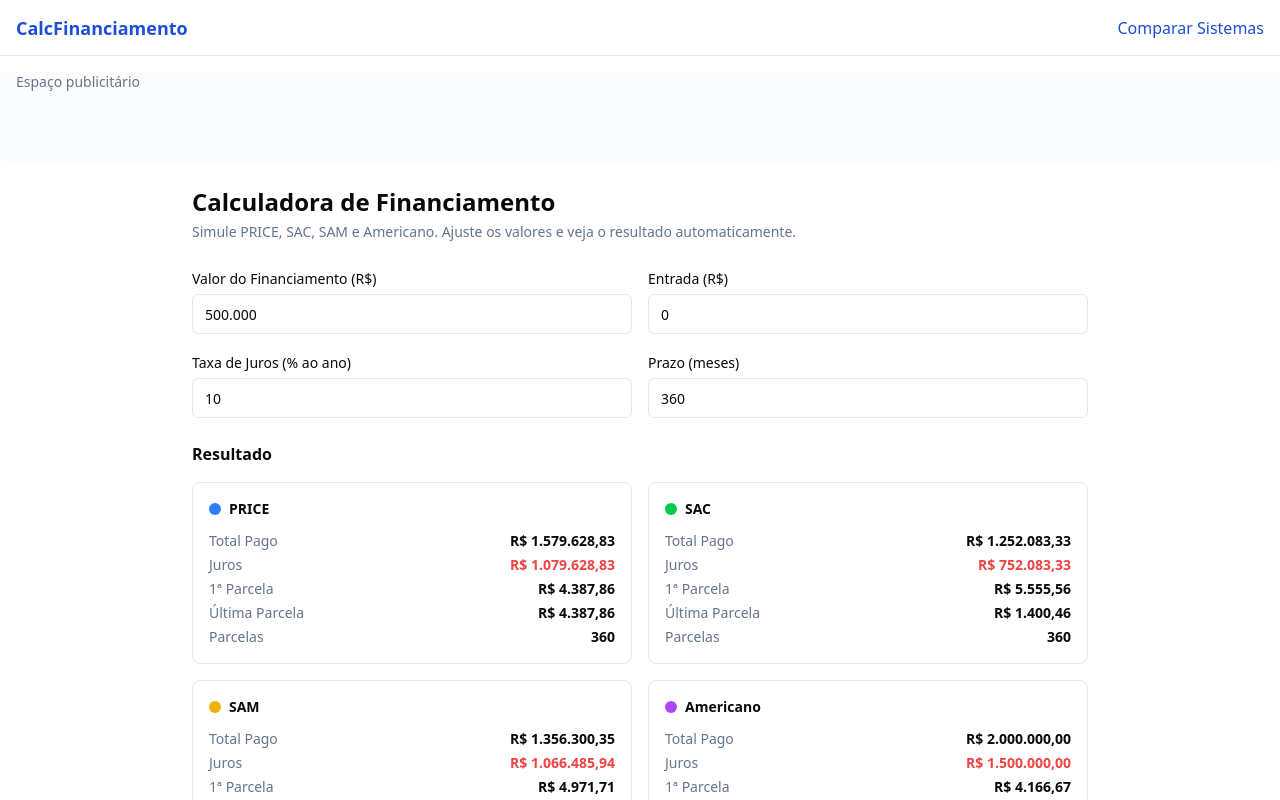
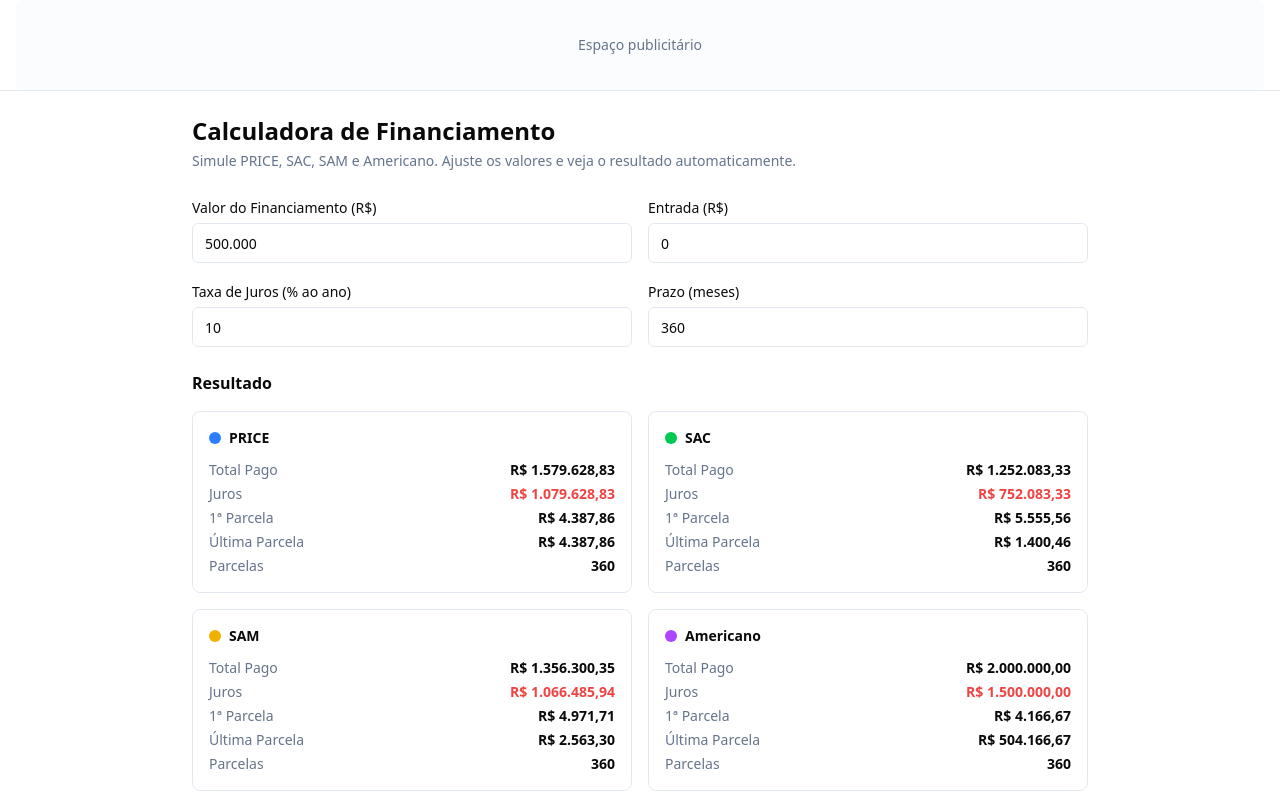
Before and after one commit to lucas-campagna/calculadora-financeira, a SvelteKit app: page / in a window 1280 px wide. Shown: the top 800 px of the page. Built offline with nearby package versions, Linux system fonts and the light colour scheme.

Commit message:
Replace header with AdSense block

```diff
--- a/src/routes/+layout.svelte
+++ b/src/routes/+layout.svelte
@@ -9,18 +9,11 @@
 <AdsenseScript />
 
 <div class="min-h-screen flex flex-col">
-	<header class="border-b bg-background sticky top-0 z-40 h-14 flex items-center">
-		<div class="container mx-auto px-4 flex items-center justify-between">
-			<a href="/" class="text-lg font-bold text-primary">
-				CalcFinanciamento
-			</a>
-			<a href="/comparar" class="text-base text-primary hover:underline hidden sm:inline">
-				Comparar Sistemas
-			</a>
+	<header class="border-b bg-background sticky top-0 z-40 flex items-center justify-center">
+		<div class="container mx-auto px-4">
+			<AdUnit slot="" format="auto" />
 		</div>
 	</header>
-
-	<AdUnit slot="" format="auto" class="container mx-auto px-4 mt-4 hidden sm:block" />
 
 	<main class="flex-1 sm:container sm:mx-auto sm:px-4 sm:py-6">
 		{@render children()}
```
